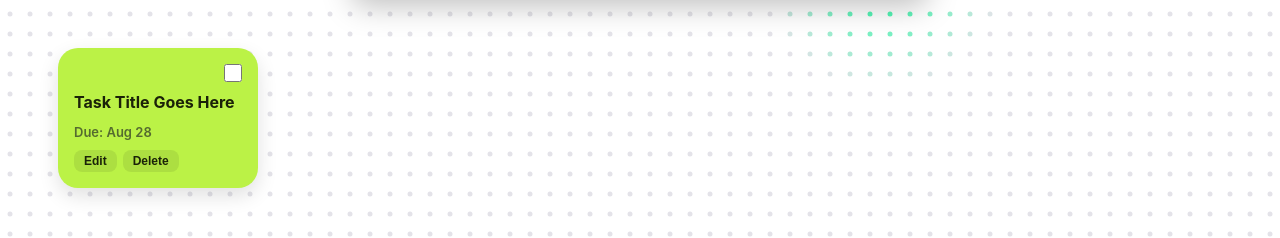
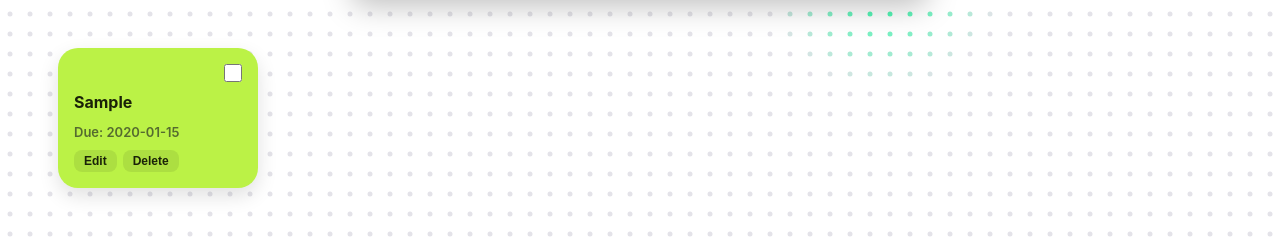
Before and after one commit to Dominic9074/Todo-App, a React (Vite) app: page / in a window 1280 px wide. Both pictures are taken after typing "Sample", "2020-01-15" into the empty fields and a click on the button "Add". Shown: the part 196-434 px from the top of the page. Built offline with nearby package versions, Linux system fonts and the light colour scheme.

Commit message:
feat:added the localstorage for storing

```diff
--- a/src/App.css
+++ b/src/App.css
@@ -9,4 +9,5 @@
   margin-top: 50px;
   margin-left: 50px;
   gap: 50px;
+  display: flex;
 }
--- a/src/App.tsx
+++ b/src/App.tsx
@@ -3,16 +3,24 @@ import DotGrid from './components/background/DotGrid.tsx'
 import TaskForm from './components/todo/taskForm.tsx';
 import TaskList from './components/todo/taskList.tsx';
 import type{ TaskInterface } from './types/task.interface.ts';
-import { useState } from 'react';
+import { useState,useEffect } from 'react';
 
 function App() {
 
-  const [task,setTask]=useState<TaskInterface[]>([])
+  const [task,setTask]=useState<TaskInterface[]>(()=>{
+    const savedTask=localStorage.getItem('tasks');
+
+    return savedTask? JSON.parse(savedTask) : [];
+  })
 
   function addTask(title:string,deadline:string){
     console.log('task added',{title,deadline})
     setTask((prevTask)=>[...prevTask,{title,deadline}])
   }
+
+  useEffect(()=>{
+    localStorage.setItem('tasks',JSON.stringify(task))
+  },[task])
 
   return(
     <>
@@ -20,7 +28,7 @@ function App() {
       <h2 className='MainHeading share-tech-regular' >TODO APP</h2>
       <TaskForm addTask={addTask} />
       <div className='TaskLists'>
-        <TaskList task={task} />
+        <TaskList tasks={task} />
       </div>
     </>
   )
--- a/src/components/todo/taskForm.tsx
+++ b/src/components/todo/taskForm.tsx
@@ -10,7 +10,13 @@ function TaskForm({addTask}:TaskFormProps){
     const [deadline,setDeadline]=useState<string>('')
 
     function handleAddBtn(){
-        console.log(title,deadline)
+        if(title.trim().length<4){
+            console.log('enter a valid todo')
+            return;
+        }
+        if(deadline.length < 4){
+            console.log('choose a valid date')
+        }
         addTask(title,deadline)
     }
 
@@ -19,7 +25,7 @@ function TaskForm({addTask}:TaskFormProps){
         <input  type="text"  className="taskform__input"  placeholder="What needs to be done?"
         onChange={(e)=>setTitle(e.target.value)}/>
         <input
-            type="date" className="taskform__date" onChange={(e) => setDeadline(e.target.value)}
+            type="date" className="taskform__date" onChange={(e) => setDeadline(e.target.value)} min={new Date().toISOString().split('T')[0]}
         />
         <button type="button" className="taskform__btn" onClick={handleAddBtn}>
             Add
--- a/src/components/todo/taskList.tsx
+++ b/src/components/todo/taskList.tsx
@@ -1,9 +1,18 @@
+import type { TaskInterface } from '../../types/task.interface'
 import './task.css'
 import TaskItem from './taskitem'
 
-function TaskList(){
+interface TaskListProps{
+    tasks:TaskInterface[];
+}
+
+function TaskList({tasks}:TaskListProps){
     return (
-        <TaskItem />
+        <>
+        {tasks.map((task)=>(
+            <TaskItem title={task.title} deadline={task.deadline} />
+        ))}
+        </>
     )
 }
 
--- a/src/components/todo/taskitem.tsx
+++ b/src/components/todo/taskitem.tsx
@@ -1,12 +1,14 @@
+import type { TaskInterface } from "../../types/task.interface";
 
 
-export default function TaskItem(){
+
+export default function TaskItem({title,deadline}:TaskInterface){
     return (
         <div className="task-item">
         <input type="checkbox" className="task-item-checkbox" />
 
-        <h4>Task Title Goes Here </h4>
-        <p>Due: Aug 28</p>
+        <h4>{title}</h4>
+        <p>Due: {deadline}</p>
 
         <div className="task-item-buttons">
             <button type="button">Edit</button>
```
